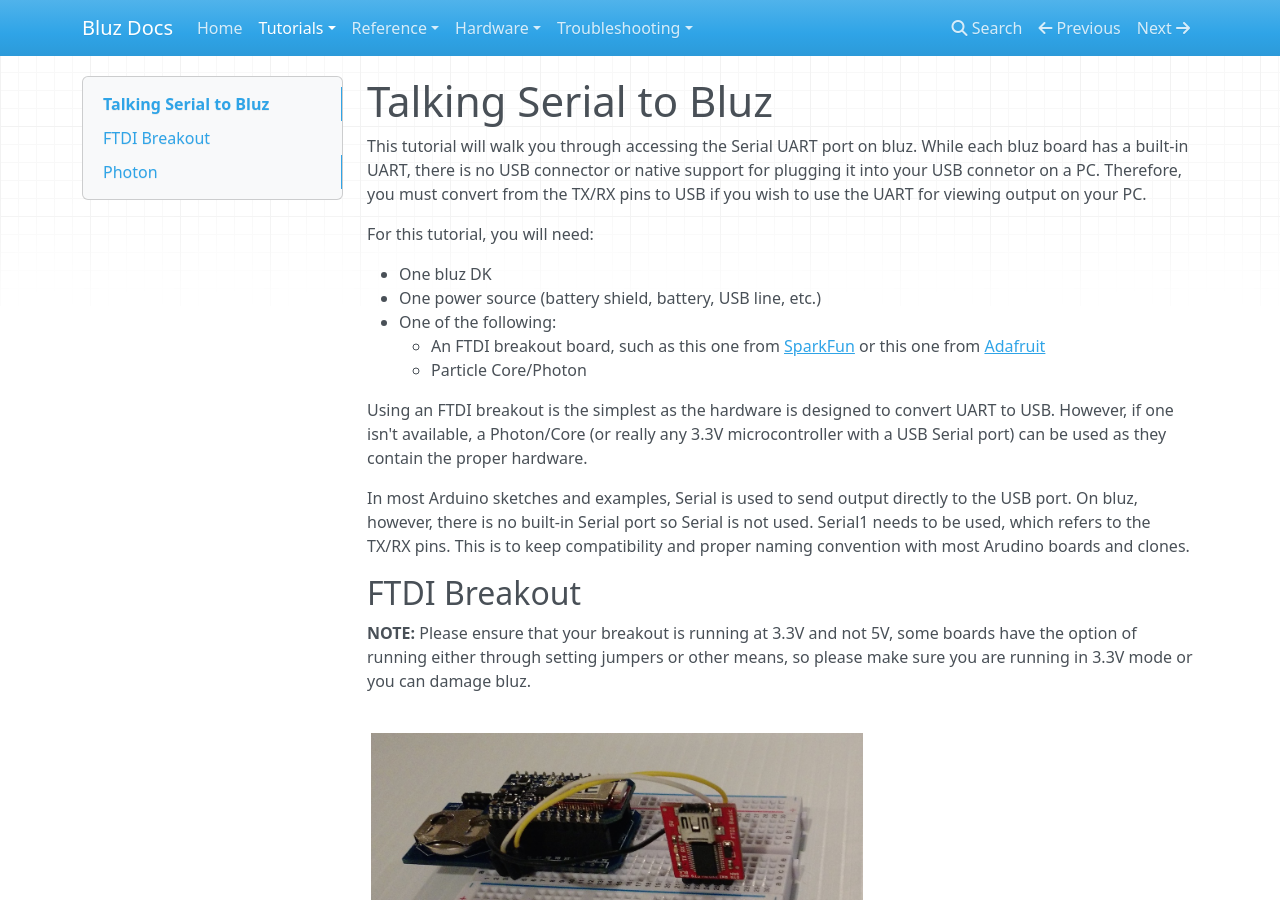
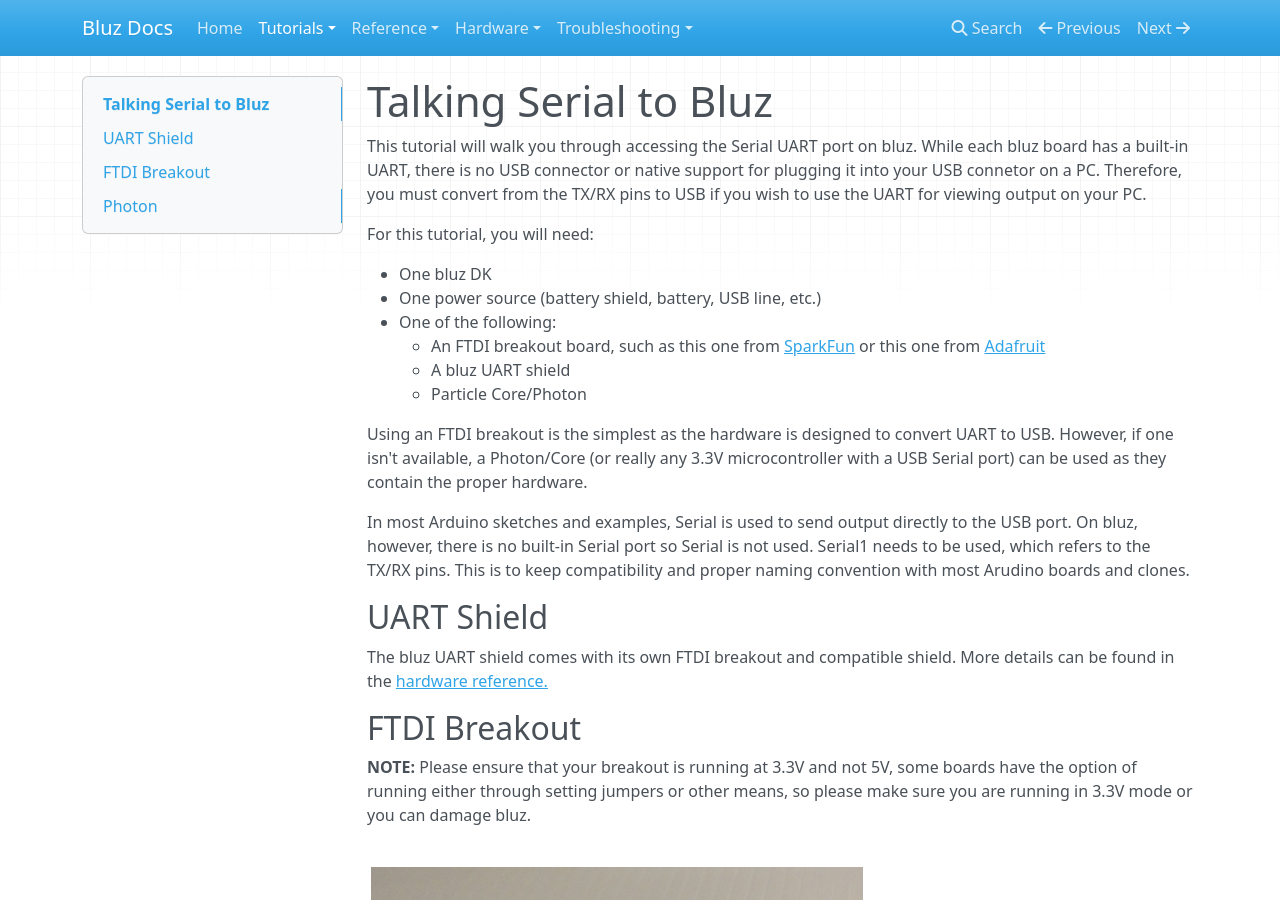
Before and after one commit to bluzDK/bluz-docs, an MkDocs documentation site: the page built from docs/tutorials/serial.md, in a window 1280 px wide and 900 px high. Built offline with MkDocs 1.6.1, drawn with Linux system fonts in a browser that asks for light colours; nearby versions of some CDN libraries; old or Windows-style settings are respelled for this version of MkDocs.

Commit message:
UART shield docs

```diff
--- a/docs/tutorials/serial.md
+++ b/docs/tutorials/serial.md
@@ -8,11 +8,15 @@ For this tutorial, you will need:
 - One power source (battery shield, battery, USB line, etc.)
 - One of the following:
     - An FTDI breakout board, such as this one from [SparkFun](https://www.sparkfun.com/products/9873) or this one from [Adafruit](https://www.adafruit.com/products/284)
+    - A bluz UART shield
     - Particle Core/Photon
 
 Using an FTDI breakout is the simplest as the hardware is designed to convert UART to USB. However, if one isn't available, a Photon/Core (or really any 3.3V microcontroller with a USB Serial port) can be used as they contain the proper hardware.
 
 In most Arduino sketches and examples, Serial is used to send output directly to the USB port. On bluz, however, there is no built-in Serial port so Serial is not used. Serial1 needs to be used, which refers to the TX/RX pins. This is to keep compatibility and proper naming convention with most Arudino boards and clones.
+
+##UART Shield
+The bluz UART shield comes with its own FTDI breakout and compatible shield. More details can be found in the [hardware reference.](../hardware/uart_shield.md)
 
 ##FTDI Breakout
 **NOTE:** Please ensure that your breakout is running at 3.3V and not 5V, some boards have the option of running either through setting jumpers or other means, so please make sure you are running in 3.3V mode or you can damage bluz.
--- a/mkdocs.yml
+++ b/mkdocs.yml
@@ -24,6 +24,7 @@ pages:
   - 'CR2032 Battery Shield': hardware/battery.md
   - 'Gateway Shield': hardware/gw_shield.md
   - 'Gateway': hardware/gw.md
+  - 'UART Shield': hardware/uart_shield.md
   - 'J-Link Shield': hardware/jlink.md
 - Troubleshooting:
   - "SOS Codes": troubleshooting/sos.md
```
Also changed, not shown: docs/hardware/uart_shield.md (added, +23 -0 lines), docs/img/uart_shield.jpg (added).
